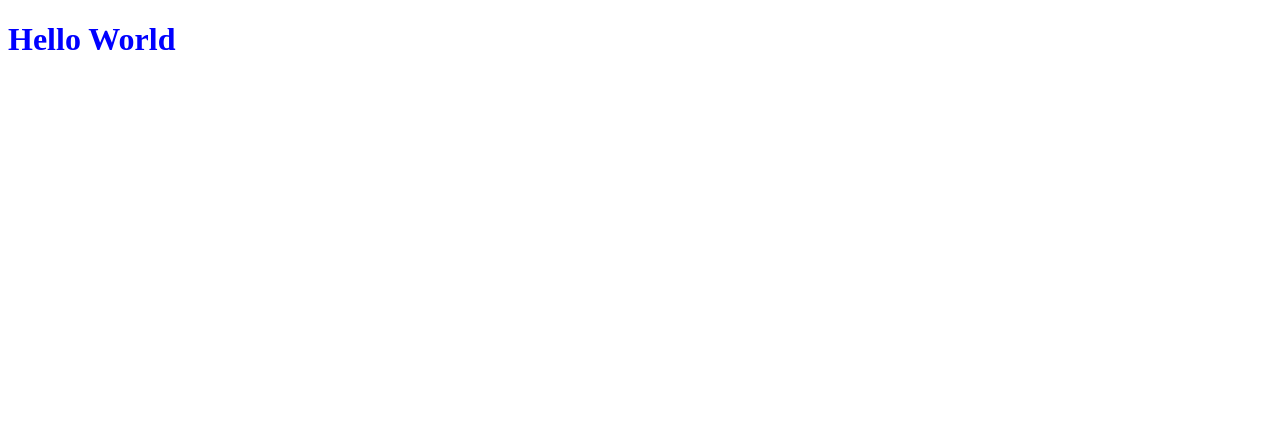
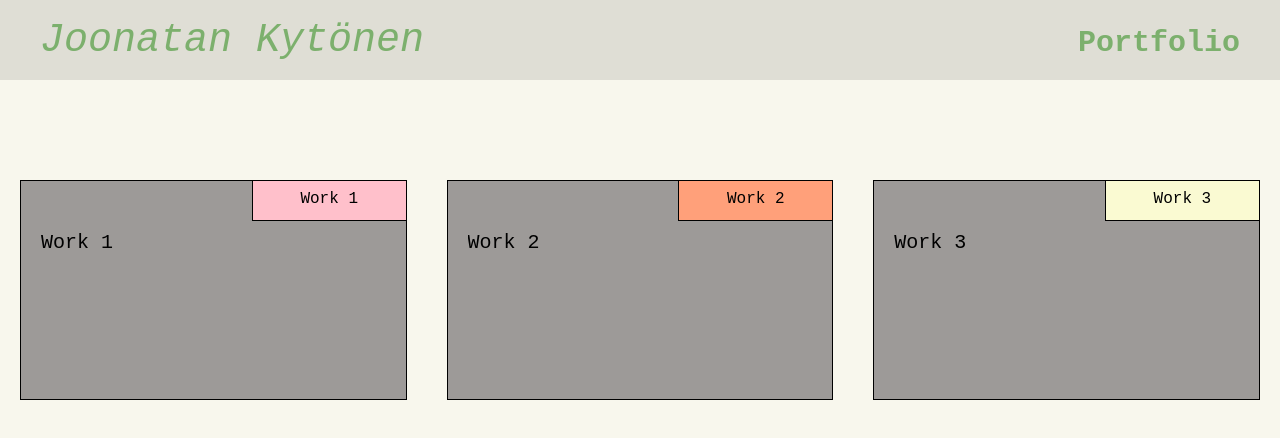
Before and after one commit to John-Corn/John-Corn.github.io, a plain HTML site: page index.html in a window 1280 px wide. Drawn offline with Linux system fonts and the light colour scheme.

Commit message:
Images folder and website layout

```diff
--- a/css/styles.css
+++ b/css/styles.css
@@ -1,3 +1,230 @@
+* {
+    margin: 0;
+    box-sizing: border-box;
+    font-family: 'Courier New', Courier, monospace;
+}
+
+body {
+    background-color: #f8f7ed;
+}
+
+
 h1 {
-    color: blue;
+    color: #575757;
+    text-align: center;
+    margin-top: 100px;
 }
+
+.container{
+    position: relative;
+    width: 100%;
+    height: 80px;
+    background-color: rgba(0, 0, 0, 0.100);
+}
+
+.headerTitle{
+    font-family:'Courier New', Courier, monospace;
+    position: relative;
+    float: left;
+    left: 40px;
+    margin-top: 18px;
+    font-size: 40px;
+    font-style: italic;
+    color: #7CB06D;
+}
+
+.links {
+    font-family:'Courier New', Courier, monospace;
+    position: relative;
+    float: right;
+    right: 40px;
+    margin-top: 26px;
+    font-weight: bold;
+    font-size: 30px;
+    color: #7CB06D;
+}
+
+
+
+
+
+
+
+
+
+/******************/
+
+
+
+
+#kakka{
+    border: 1px solid black;
+    background-color: #9d9a98;
+    width: 100%;
+    top: 100px;
+    height: 220px;
+    position: relative;
+    margin-left: auto;
+    margin-right: auto;
+}
+
+.paragraph{
+    position: absolute;
+    float: left;
+    top: 50px;
+    width: auto;
+    height: 150px;
+    overflow: auto;
+    margin-left: 20px;
+    margin-right: 10px;
+    font-size: 20px;
+}
+
+#p1{
+    background-color: pink;
+    border-left: 1px solid black;
+    border-bottom: 1px solid black;
+    width: 40%;
+    height: 40px;
+    text-align: center;
+    clear: right;
+    line-height: 230%;
+    position: relative;
+    float: right;
+}
+#p2{
+    background-color: lightsalmon;
+    border-left: 1px solid black;
+    border-bottom: 1px solid black;
+    width: 40%;
+    height: 40px;
+    text-align: center;
+    line-height: 230%;
+    position: relative;
+    float: right;
+}
+#p3{
+    background-color: lightgoldenrodyellow;
+    border-left: 1px solid black;
+    border-bottom: 1px solid black;
+    width: 40%;
+    height: 40px;
+    text-align: center;
+    line-height: 230%;
+    position: relative;
+    float: right;
+}
+
+
+/**********************************/
+
+
+
+
+
+
+
+
+
+
+
+
+
+
+
+
+
+
+
+
+
+
+
+
+
+
+
+
+
+
+
+
+
+
+
+
+
+
+
+
+/* Responsive Framework */
+
+.row{
+    width: 100%;
+}
+
+/******* Large devices only ********/
+
+@media screen and (min-width: 992px){
+    .col-lg-4, .col-lg-5, .col-lg-6 {
+        float: left;
+        padding-left: 20px;
+        padding-right: 20px;
+    }
+    .col-lg-4 {
+        width: 33.33%;
+    }
+    .col-lg-5 {
+        width: 66.66%;
+    }
+    .col-lg-6 {
+        width: 99.99%;
+    }
+}
+
+/******* Medium devices only *******/
+
+@media screen and (min-width: 768px) and (max-width: 991px) {
+    .col-md-6, .col-md-7, .col-md-12 {
+        float: left;
+        padding-left: 20px;
+        padding-right: 20px;
+        padding-bottom: 20px;
+    }
+    .col-md-6 {
+        width: 50%;
+    }
+    .col-md-7 {
+        width: 50%;
+    }
+    .col-md-12 {
+        width: 100%;
+    }
+    #p3 {
+        width: 19%;
+    }
+}
+
+/******* Small devices only ********/
+
+@media screen and (max-width: 767px) {
+    .col-sm-10, .col-sm-11, .col-sm-12 {
+        float: left;
+        padding-bottom: 20px;
+    }
+    .col-sm-10 {
+        width: 100%;
+    }
+    .col-sm-11 {
+        width: 100%;
+    }
+    .col-sm-12 {
+        width: 100%;
+    }
+    .headerTitle {
+        font-size: 5vw;
+    }
+    .links {
+        font-size: 5vw;
+    }
+}
--- a/index.html
+++ b/index.html
@@ -3,11 +3,49 @@
 <head>
     <meta charset='utf-8'>
     <meta http-equiv='X-UA-Compatible' content='IE=edge'>
-    <title>portfolio | Joonatan Kytönen</title>
+    <title>Portfolio | Joonatan Kytönen</title>
     <meta name='viewport' content='width=device-width, initial-scale=1'>
     <link rel='stylesheet' type='text/css' media='screen' href='css/styles.css'>
 </head>
 <body>
-    <h1>Hello World</h1>
+    <!-- HEADER -->
+
+    <header>
+        <div class="container">
+            <p class="headerTitle">
+                Joonatan Kytönen
+            </p>
+            <p class="links">
+                Portfolio
+            </p>
+        </div>
+    </header>
+
+    <!-- HEADER END -->
+
+    <!-- MAIN CONTENT -->
+
+    <div class="row">
+        <div class="col-lg-4 col-md-6 col-sm-12">
+            <div id="kakka">
+                <p class="paragraph">Work 1</p>
+                <p id="p1">Work 1</p>
+            </div>
+        </div>
+        <div class="col-lg-4 col-md-6 col-sm-12">
+            <div id="kakka">
+                <p class="paragraph">Work 2</p>
+                <p id="p2">Work 2</p>
+            </div>
+        </div>
+        <div class="col-lg-4 col-md-12 col-sm-12">
+            <div id="kakka">
+                <p class="paragraph">Work 3</p>
+                <p id="p3">Work 3</p>
+            </div>
+        </div>
+    </div>
+
+
 </body>
 </html>
```
Also changed, not shown: 1 other file.
